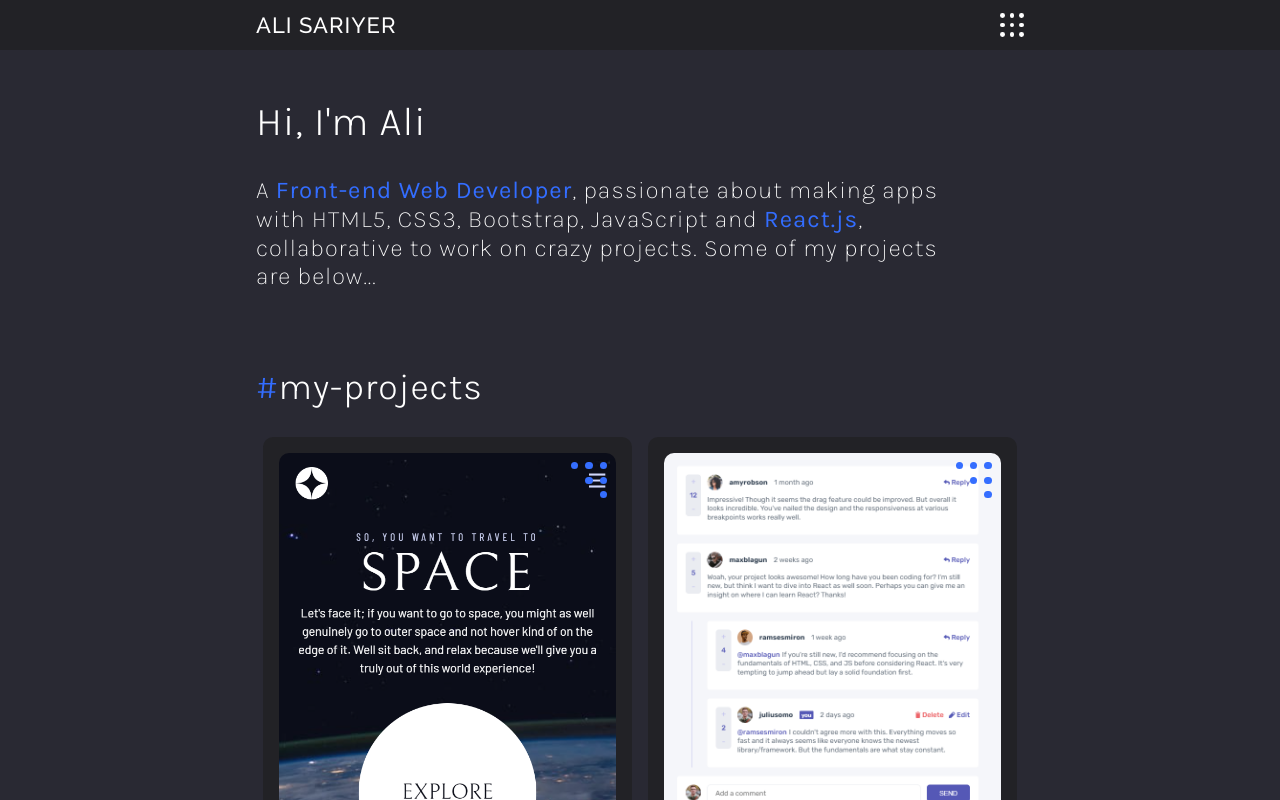
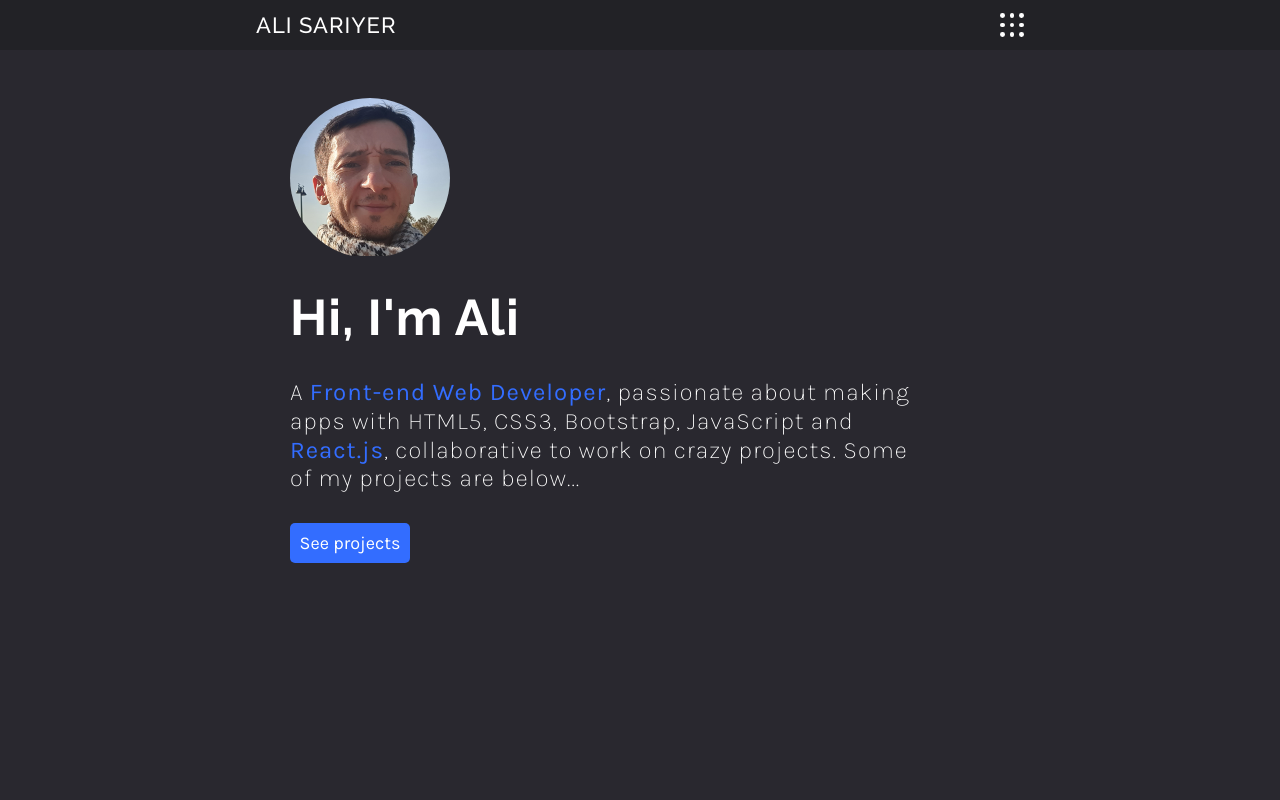
Before and after one commit to alisariyer/alisariyer, a React (Create React App) app: page / in a window 1280 px wide. Shown: the top 800 px of the page. Built offline with nearby package versions, Linux system fonts and the light colour scheme.

Commit message:
Make 100vh hero part, add image and center text on mobile view

```diff
--- a/public/index.html
+++ b/public/index.html
@@ -26,7 +26,7 @@
   <!-- Google fonts -->
   <link rel="preconnect" href="https://fonts.googleapis.com">
   <link rel="preconnect" href="https://fonts.gstatic.com" crossorigin>
-  <link href="https://fonts.googleapis.com/css2?family=Karla:wght@200;300;400&family=Raleway:wght@500&display=swap"
+  <link href="https://fonts.googleapis.com/css2?family=Karla:wght@200;300;400&family=Raleway:wght@500;700&display=swap"
     rel="stylesheet">
 
   <title>Ali Sariyer | Github</title>
--- a/src/components/Hero.js
+++ b/src/components/Hero.js
@@ -8,6 +8,9 @@ export default function Hero() {
         <div className="hero-bg-dots">
           <Dots backgroundColor="#ffffff36" rotate={45} />
         </div>
+        <div className="photo-container">
+          <img src="./images/me.png" alt="profile" />
+        </div>
         <h2 className="hero-title">Hi, I'm Ali</h2>
         <div className="hero-content">
           <p className="fw-extra-light">
@@ -16,6 +19,7 @@ export default function Hero() {
             collaborative to work on crazy projects. Some of my projects are below...
           </p>
         </div>
+        <button className="btn btn-blue fw-regular btn-projects">See projects</button>
       </div>
     </section>
   );
--- a/src/components/Projects.js
+++ b/src/components/Projects.js
@@ -25,8 +25,8 @@ export default function Projects() {
             <p className="card-detail fw-extra-light">{project.detail}</p>
           </div>
           <div className="card-btn--container">
-            <a className="btn btn-github fw-regular" type="button" href={project.githubUrl} target="_blank" rel="noopener noreferrer">Github Repo</a>
-            <a className="btn btn-live fw-regular" type="button" href={project.liveUrl} target="_blank" rel="noopener noreferrer">Live Version</a>
+            <a className="btn btn-blue fw-regular" type="button" href={project.githubUrl} target="_blank" rel="noopener noreferrer">Github Repo</a>
+            <a className="btn btn-light fw-regular" type="button" href={project.liveUrl} target="_blank" rel="noopener noreferrer">Live Version</a>
           </div>
       </article>
     )
--- a/src/css/initial.css
+++ b/src/css/initial.css
@@ -4,7 +4,7 @@
 
 :root {
     --clr-blue: 223 100% 60%;
-    --clr-dark: 240 11% 18%;
+    --clr-dark: 248 8% 17%;
     --clr-gray: 227 6% 14%;
     --clr-white: 0 0% 100%;
     /* to remove highlight on mobile device when touching on buttons */
--- a/src/css/main.css
+++ b/src/css/main.css
@@ -75,10 +75,12 @@
 .hero .container{
     /* to use a dot component as background */
     margin-top: calc(var(--rem) * 5);
+    height: 100vh;
     position: relative;
     padding-block: calc(var(--padding) * 3);
-    padding-right: calc(var(--rem) * 8);
+    padding-inline: calc(var(--rem) * 5);
     line-height: 1.2;
+    text-align: center;
 }
 
 .hero .container > * {
@@ -86,8 +88,17 @@
 }
 
 .hero-title {
-    font-size: calc(var(--rem) * 4);
-    font-weight: 300;
+    font-family: 'Raleway', sans-serif;
+    font-size: calc(var(--rem) * 5);
+    font-weight: 700;
+}
+
+.hero .photo-container {
+    width: 16rem;
+    height: 16rem;
+    margin-inline: auto;
+    border-radius: 50%;
+    overflow: hidden;
 }
 
 .hero-content {
@@ -100,13 +111,17 @@
 /* here style only dot component found on hero bg */
 .hero-bg-dots {
     position: absolute;
-    top: calc(var(--rem) * 9);
+    top: 40%;
     right: 0;
     transform: translateX(50%);
 }
 
 .hero-bg-dots > .dot-container {
     --rem: 2.5rem;
+}
+
+.hero .btn-projects {
+    margin-inline: auto;
 }
 
 /* project section styling */
@@ -259,12 +274,12 @@
     transform: translateY(-5%);
 }
 
-.btn-github {
+.btn-blue {
     background-color: hsl( var(--clr-blue));
     color: hsl( var(--clr-white));
 }
 
-.btn-live {
+.btn-light {
     background-color: hsl( var(--clr-white));
     color: hsl( var(--clr-dark));
 }
--- a/src/css/media.css
+++ b/src/css/media.css
@@ -3,6 +3,7 @@
 /**************************************************/
 
 @media screen and (min-width: 460px) {
+
     .projects-container .container > *:not(:first-child) {
         flex-basis: 80%;
         flex-grow: 0;
@@ -20,6 +21,16 @@
 }
 
 @media screen and (min-width: 580px) {
+    .hero .container{
+        padding-right: calc(var(--rem) * 12);
+        text-align: left;
+    }
+
+    .hero .photo-container,
+    .hero .btn-projects {
+        margin-inline: 0;
+    }
+
     .hero-bg-dots {
         display: none;
     }
```
Also changed, not shown: public/images/me.png (added).
